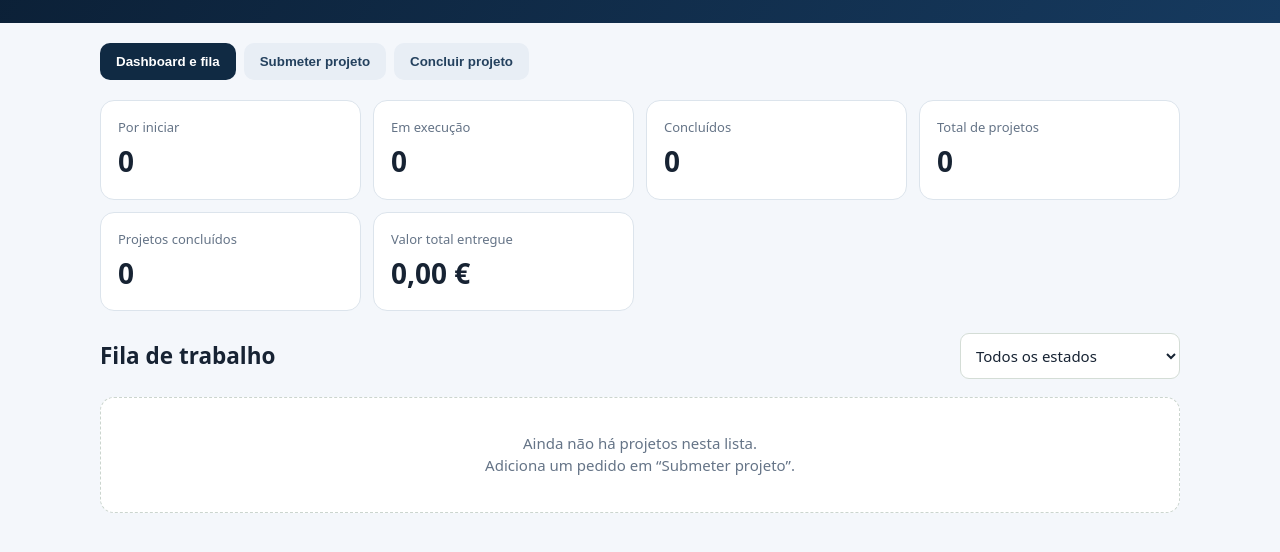
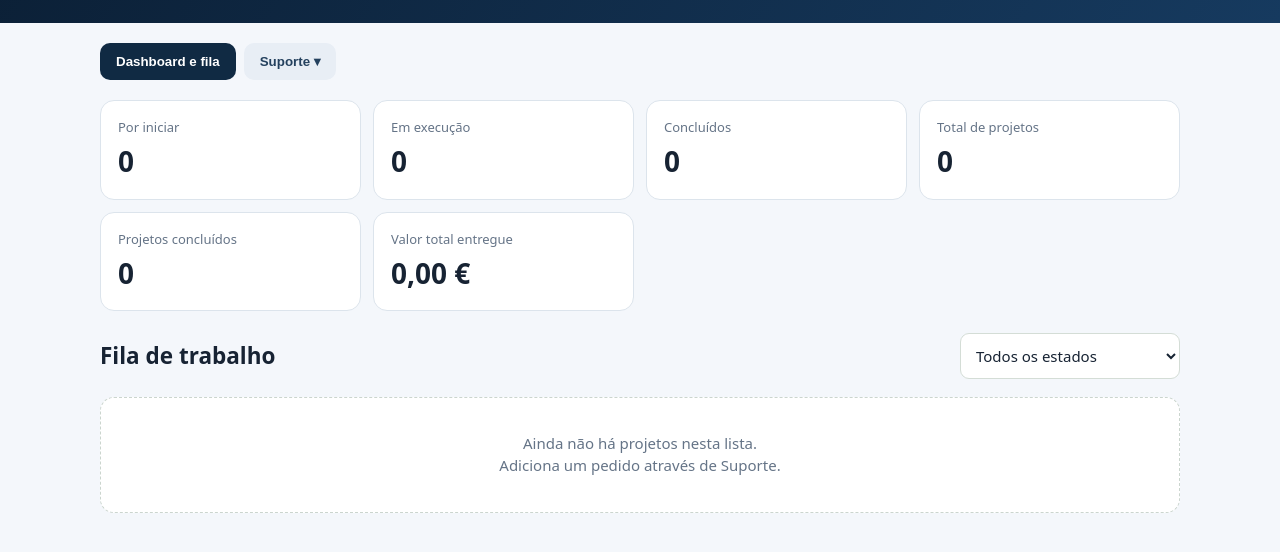
Before and after one commit to NewspringServices/dashboard, a plain HTML site: page freelancertelmarosa.html in a window 1280 px wide. Both pictures are taken after a click on the button "Dashboard e fila". Shown: the part 128-680 px from the top of the page. Drawn offline with Linux system fonts and the light colour scheme.

Commit message:
Update freelancertelmarosa.html

```diff
--- a/freelancertelmarosa.html
+++ b/freelancertelmarosa.html
@@ -12,6 +12,10 @@ header .eyebrow{font-size:12px;letter-spacing:.16em;text-transform:uppercase;opa
 nav{display:flex;gap:8px;max-width:1120px;margin:20px auto 0;padding:0 20px;flex-wrap:wrap}
 nav button,.btn{border:0;border-radius:10px;padding:11px 16px;font-weight:650;cursor:pointer}
 nav button{background:#e8eef5;color:#24415e}nav button.active,.btn.primary{background:var(--green);color:white}
+#support-menu{display:flex;gap:8px;flex-wrap:wrap}
+#support-menu[hidden]{display:none}
+#support-menu button{background:#fff;border:1px solid var(--line);color:#24415e}
+#support-menu button:hover{background:#eaf1f8}
 main{max-width:1120px;margin:20px auto;padding:0 20px 40px}.view{display:none}.view.active{display:block}
 .cards{display:grid;grid-template-columns:repeat(4,minmax(0,1fr));gap:12px;margin-bottom:22px}.card,.panel,.project{background:white;border:1px solid var(--line);border-radius:14px;padding:17px}
 .metric{font-size:28px;font-weight:750;margin-top:4px}.muted{color:var(--muted);font-size:13px}
@@ -29,10 +33,13 @@ label{display:block;font-weight:650;font-size:13px;margin-bottom:6px}.field{marg
 </head>
 <body>
 <header><div class="header-inner"><label class="profile-photo" id="profile-photo" for="profile-upload" tabindex="0" role="button" aria-label="Adicionar ou alterar fotografia de perfil"><img id="profile-image" alt="Fotografia de perfil"><span>Adicionar<br>fotografia</span></label><input id="profile-upload" type="file" accept="image/*"><div class="header-copy"><div class="eyebrow">Área de trabalho - Gráfica São Francisco</div><h1>Freelancer Telma Rosa</h1><p>Os teus projetos, organizados num só lugar.</p></div></div></header>
-<nav>
+<nav aria-label="Navegação principal">
 <button class="active" data-view="dashboard">Dashboard e fila</button>
-<button data-view="new">Submeter projeto</button>
-<button data-view="complete">Concluir projeto</button>
+<button id="support-toggle" type="button" aria-expanded="false" aria-controls="support-menu">Suporte ▾</button>
+<div id="support-menu" hidden aria-label="Opções de suporte">
+<button type="button" data-view="new">Submeter projeto</button>
+<button type="button" data-view="complete">Concluir projeto</button>
+</div>
 </nav>
 <main>
 <section id="dashboard" class="view active">
@@ -103,8 +110,23 @@ try{projects=JSON.parse(localStorage.getItem(KEY)||'[]')}catch(e){projects=[]}
 const $=id=>document.getElementById(id);
 function save(){localStorage.setItem(KEY,JSON.stringify(projects));render()}
 function saveCompleted(){localStorage.setItem(COMPLETED_KEY,JSON.stringify(completedProjects));render()}
-function show(view){document.querySelectorAll('.view').forEach(x=>x.classList.toggle('active',x.id===view));document.querySelectorAll('nav button').forEach(x=>x.classList.toggle('active',x.dataset.view===view));}
-document.querySelectorAll('nav button').forEach(b=>b.addEventListener('click',()=>show(b.dataset.view)));
+const supportToggle=$('support-toggle');
+const supportMenu=$('support-menu');
+supportToggle.addEventListener('click',()=>{
+  const isOpen=!supportMenu.hidden;
+  supportMenu.hidden=isOpen;
+  supportToggle.setAttribute('aria-expanded',String(!isOpen));
+});
+function show(view){
+  document.querySelectorAll('.view').forEach(x=>x.classList.toggle('active',x.id===view));
+  document.querySelectorAll('nav button[data-view]').forEach(x=>x.classList.toggle('active',x.dataset.view===view));
+  supportToggle.classList.toggle('active',view==='new'||view==='complete');
+  if(view==='dashboard'){
+    supportMenu.hidden=true;
+    supportToggle.setAttribute('aria-expanded','false');
+  }
+}
+document.querySelectorAll('nav button[data-view]').forEach(b=>b.addEventListener('click',()=>show(b.dataset.view)));
 function parseEuro(value){
  // Aceita montantes inteiros ou decimais, com vírgula ou ponto,
  // separadores de milhares, espaços e símbolo de euro.
@@ -162,7 +184,7 @@ function render(){
  if(!completedProjects.length){completedList.innerHTML='<div class="empty">Ainda não registaste projetos concluídos.</div>';}else{completedList.innerHTML=completedProjects.map(p=>`<article class="project"><div class="projecttop"><div><h3>${esc(p.title)}</h3><div class="muted">${esc(p.type)}${p.date?' · Concluído em '+esc(p.date):''}</div></div><strong>${(Number(p.value)||0).toLocaleString('pt-PT',{style:'currency',currency:'EUR'})}</strong></div>${p.notes?`<p class="muted">${esc(p.notes)}</p>`:''}<div class="actions"><button class="btn danger" onclick="removeCompleted(${p.id})">Apagar registo</button></div></article>`).join('')}
 
  const f=$('filter').value;const list=projects.filter(p=>f==='all'||p.status===f);
- if(!list.length){$('projects').innerHTML='<div class="empty">Ainda não há projetos nesta lista.<br>Adiciona um pedido em “Submeter projeto”.</div>';return}
+ if(!list.length){$('projects').innerHTML='<div class="empty">Ainda não há projetos nesta lista.<br>Adiciona um pedido através de Suporte.</div>';return}
  $('projects').innerHTML=list.map(p=>`<article class="project">
  <div class="projecttop"><div><h3>${esc(p.title)}</h3><div class="muted">${[p.requester,p.type,p.quantity].filter(Boolean).map(esc).join(' · ')||'Sem detalhes adicionais'}</div></div><span class="tag ${p.status==='Em execução'?'doing':p.status==='Concluído'?'done':''}">${esc(p.status)}</span></div>
  ${p.description?`<p>${esc(p.description)}</p>`:''}
```
